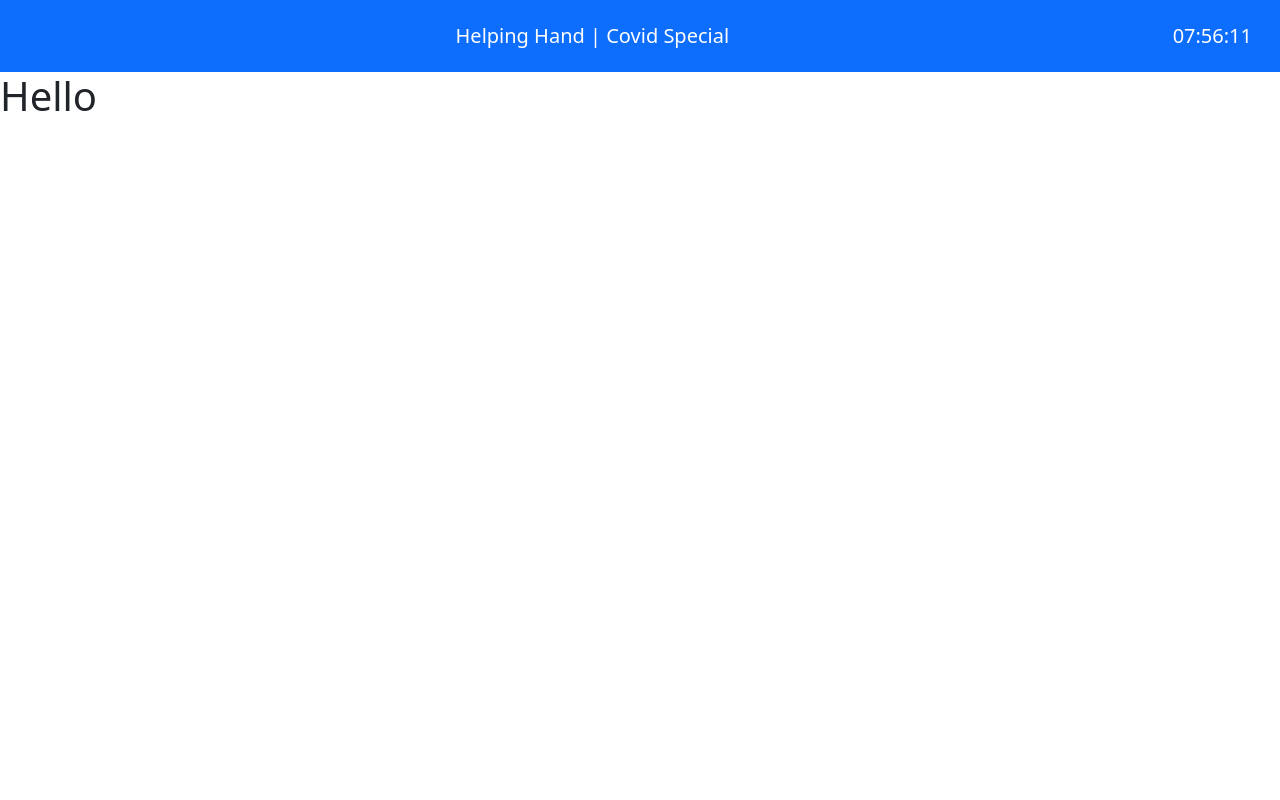
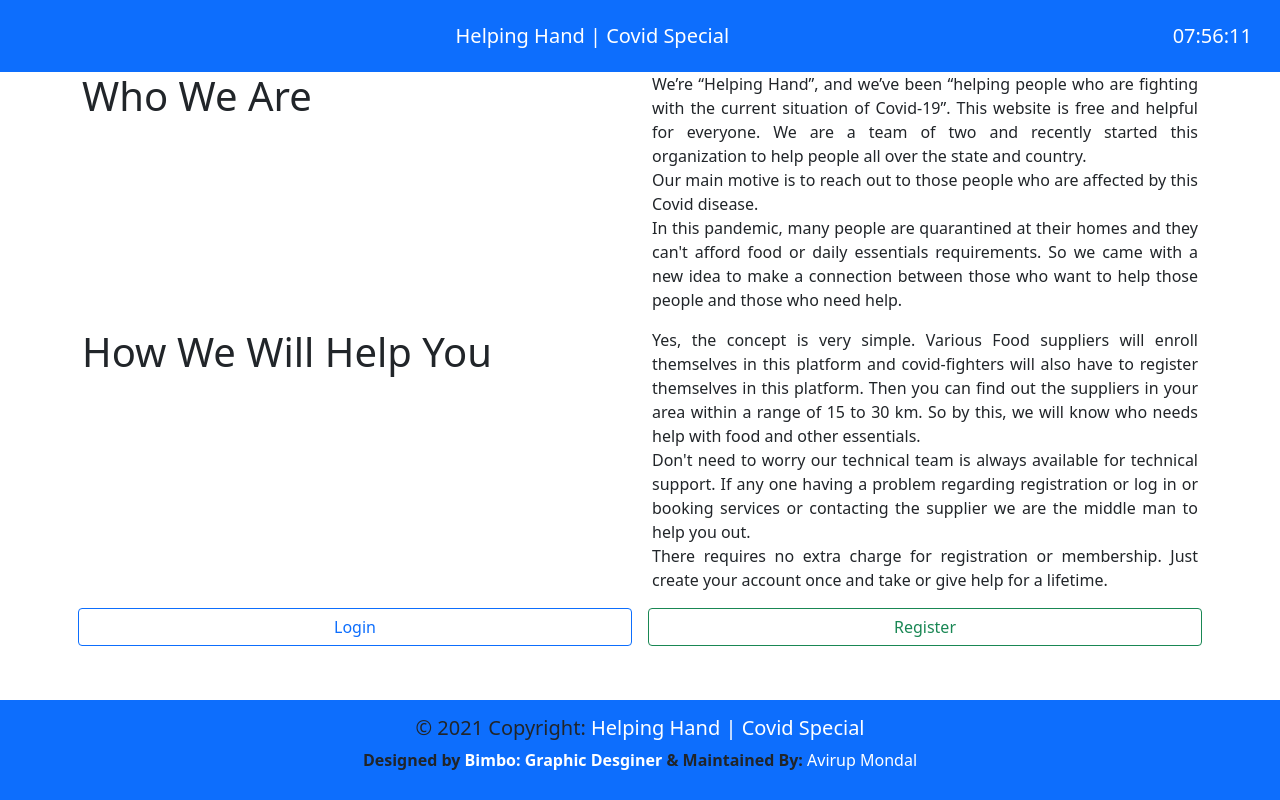
Before and after one commit to AvirupMondal/helping-hand, a Django app: page / in a window 1280 px wide. Run offline with Django 3.2, Linux system fonts and the light colour scheme; some libraries are stand-ins or nearby versions.

Commit message:
2 commit

```diff
--- a/helpinghandmain/urls.py
+++ b/helpinghandmain/urls.py
@@ -4,5 +4,6 @@ from . import views
 
 urlpatterns = [
     path('', views.index, name="index"),
-
+    path('login', views.login, name="login"),
+    path('register', views.register, name="register"),
 ]
--- a/helpinghandmain/views.py
+++ b/helpinghandmain/views.py
@@ -10,3 +10,9 @@ def index(request):
         'current_time': current_time
     }
     return render(request,'main/index.html', context=context)
+
+def login(request):
+    return render(request,'main/login.html')
+
+def register(request):
+    return render(request,'main/register.html')
--- /dev/null
+++ b/static/style.css
@@ -0,0 +1,3 @@
+footer{
+    height: 100px;
+}
--- a/templates/base.html
+++ b/templates/base.html
@@ -13,8 +13,10 @@
 <!--Font Awsome 5-->
 <script src="https://kit.fontawesome.com/144014726c.js" crossorigin="anonymous"></script>
 
+<!--Style Sheet Include-->
+<link rel="stylesheet" href="style.css">
 </head>
-<body>
+<body class="d-flex flex-column min-vh-100">
 
 <!--First Navbar Include-->
 <nav class="navbar navbar-dark bg-primary">
@@ -25,5 +27,15 @@
   </div>
 </nav>
     {% block body %}{% endblock body %}
+
+<footer class=" text-center text-white mt-auto bg-primary">
+
+  <!-- Copyright -->
+  <div class="text-center p-3 text-dark bg-primary">
+   <h5> © {% now 'Y' %} Copyright: <span class="text-white">Helping Hand | Covid Special</span> </h5>
+    <span style="font-weight:700"> Designed by <a class="text-white" href="#" style="text-decoration:none; font-weight 700;">Bimbo: Graphic Desginer</a> & Maintained By: </span><a class="text-white" href="#" style="text-decoration:none; font-weight 700;">Avirup Mondal</a>
+  </div>
+  <!-- Copyright -->
+</footer>
 </body>
 </html>
--- a/templates/main/index.html
+++ b/templates/main/index.html
@@ -3,5 +3,34 @@
 {{ current_time}}
 {% endblock time %}
 {% block body %}
-<h1>Hello</h1>
+<div class="container">
+  <div class="row">
+    <div class="col">
+      <h1>Who We Are</h1>
+    </div>
+    <div class="col">
+      <p style="text-align:justify">We’re “Helping Hand”, and we’ve been “helping people who are fighting with the current situation of Covid-19”. This website is free and helpful for everyone. We are a team of two and recently started this organization to help people all over the state and country. <br>
+      Our main motive is to reach out to those people who are affected by this Covid disease. <br>
+      In this pandemic, many people are quarantined at their homes and they can't afford food or daily essentials requirements. So we came with a new idea to make a connection between those who want to help those people and those who need help.
+      </p>
+    </div>
+  </div>
+  <div class="row">
+    <div class="col">
+      <h1>How We Will Help You</h1>
+    </div>
+    <div class="col">
+     <p style="text-align:justify"> Yes, the concept is very simple. Various Food suppliers will enroll themselves in this platform and covid-fighters will also have to register themselves in this platform. Then you can find out the suppliers in your area within a range of 15 to 30 km. So by this, we will know who needs help with food and other essentials.<br>
+      Don't need to worry our technical team is always available for technical support. If any one having a problem regarding registration or log in or booking services or contacting the supplier we are the middle man to help you out. <br>
+      There requires no extra charge for registration or membership. Just create your account once and take or give help for a lifetime.</p>
+    </div>
+
+  </div>
+
+  <div class="row">
+  <a type="button" class="btn btn-outline-primary col mx-2" href="/login">Login</a>
+<a type="button" class="btn btn-outline-success col mx-2" href="/register">Register</a>
+{% comment %} <button type="button" class="btn btn-outline-success col mx-2">Continue Without Login</button> {% endcomment %}
+  </div>
+</div>
 {% endblock body %}
```
Also changed, not shown: templates/main/login.html (added, +26 -0 lines), templates/main/register.html (added, +56 -0 lines).
